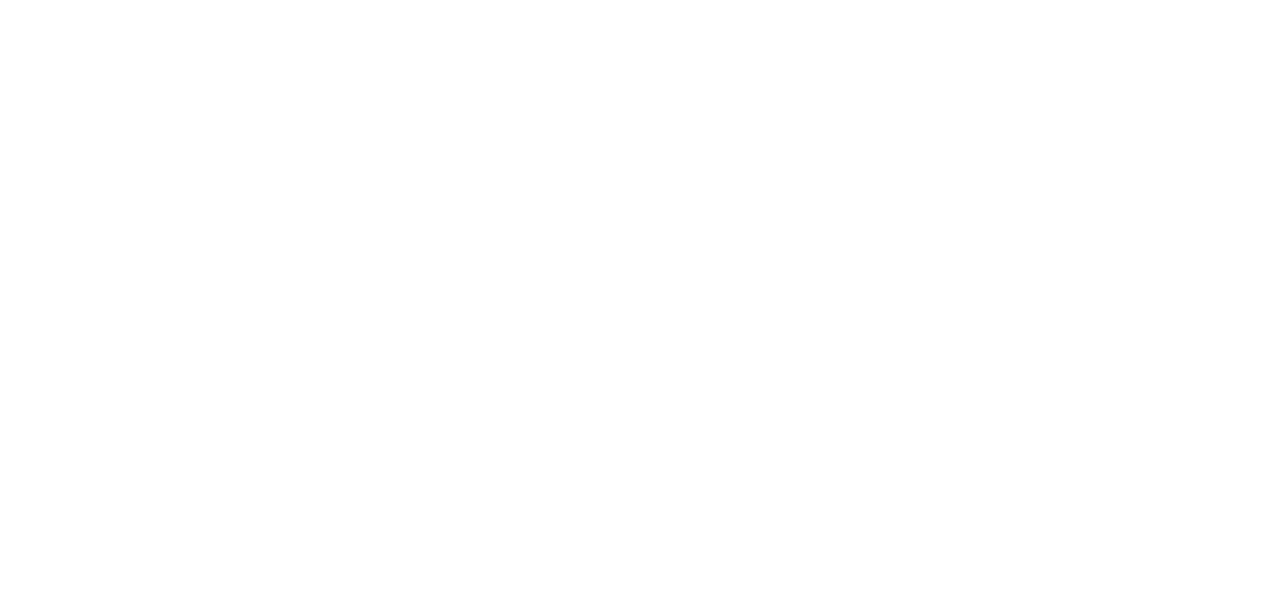
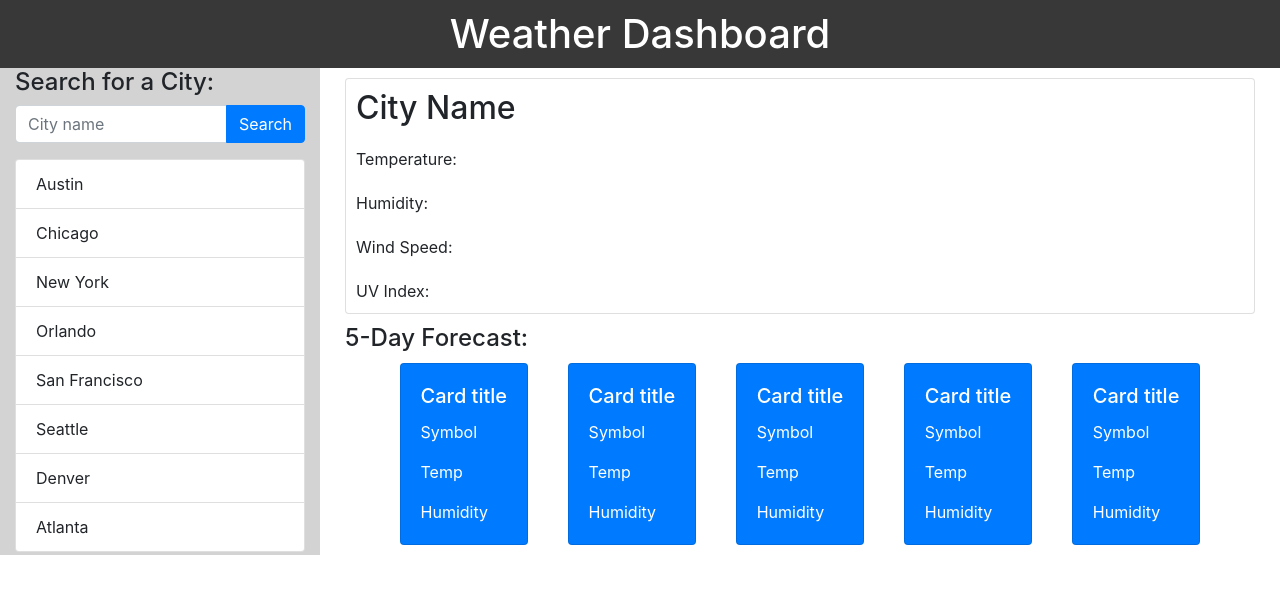
Before and after one commit to TonyV1487/Weather-Dashboard, a plain HTML site: page index.html in a window 1280 px wide. Drawn offline with nearby package versions, Linux system fonts and the light colour scheme.

Commit message:
Return OBJ for searched city

```diff
--- a/index.html
+++ b/index.html
@@ -5,6 +5,136 @@
     <meta name="viewport" content="width=device-width, initial-scale=1.0" />
     <meta http-equiv="X-UA-Compatible" content="ie=edge" />
     <title>Document</title>
+    <link
+      rel="stylesheet"
+      href="https://necolas.github.io/normalize.css/8.0.1/normalize.css"
+    />
+    <!-- Adding jQuery -->
+    <script
+      type="text/javascript"
+      src="https://cdnjs.cloudflare.com/ajax/libs/jquery/3.2.1/jquery.min.js"
+    ></script>
+    <!-- Adding bootstrap -->
+    <link
+      rel="stylesheet"
+      href="https://stackpath.bootstrapcdn.com/bootstrap/4.3.1/css/bootstrap.min.css"
+      integrity="sha384-ggOyR0iXCbMQv3Xipma34MD+dH/1fQ784/j6cY/iJTQUOhcWr7x9JvoRxT2MZw1T"
+      crossorigin="anonymous"
+    />
+    <!-- Adding local CSS file -->
+    <link rel="stylesheet" type="text/css" href="style.css" />
+    <!-- Adding JS file -->
+    <script type="text/javascript" src="./script.js"></script>
   </head>
-  <body></body>
+  <body>
+    <div class="container-fluid">
+      <div class="header row">
+        <h1 class="margin10">Weather Dashboard</h1>
+      </div>
+      <div class="content row">
+        <div class="col-3 grayBg">
+          <h4>Search for a City:</h4>
+          <div class="input-group mb-3">
+            <input
+              type="text"
+              class="form-control"
+              placeholder="City name"
+              aria-label="City name"
+              aria-describedby="button-addon2"
+              id="citySearch"
+            />
+            <div class="input-group-append">
+              <button class="btn btn-primary" type="button" id="button-addon2">
+                Search
+              </button>
+            </div>
+          </div>
+          <ul class="list-group">
+            <li class="list-group-item">Austin</li>
+            <li class="list-group-item">Chicago</li>
+            <li class="list-group-item">New York</li>
+            <li class="list-group-item">Orlando</li>
+            <li class="list-group-item">San Francisco</li>
+            <li class="list-group-item">Seattle</li>
+            <li class="list-group-item">Denver</li>
+            <li class="list-group-item">Atlanta</li>
+          </ul>
+        </div>
+        <div class="col-9">
+          <div class="card margin10">
+            <h2 class="margin10">City Name</h2>
+            <div class="margin10">Temperature:</div>
+            <div class="margin10">Humidity:</div>
+            <div class="margin10">Wind Speed:</div>
+            <div class="margin10">UV Index:</div>
+          </div>
+          <h4 class="margin10">5-Day Forecast:</h4>
+          <div class="row margin10">
+            <div class="col-12 fiveDayCardCol">
+              <div class="bg-primary card fiveDayCard text-white">
+                <div class="card-body">
+                  <h5 class="card-title 1DayTitle">Card title</h5>
+                  <p class="cart-text 1DaySymbol">Symbol</p>
+                  <p class="card-text 1DayTemp">
+                    Temp
+                  </p>
+                  <p class="card-text 1DayHumidity">
+                    Humidity
+                  </p>
+                </div>
+              </div>
+              <div class="bg-primary card fiveDayCard text-white">
+                <div class="card-body">
+                  <h5 class="card-title 2DayTitle">Card title</h5>
+                  <p class="cart-text 2DaySymbol">Symbol</p>
+                  <p class="card-text 2DayTemp">
+                    Temp
+                  </p>
+                  <p class="card-text 2DayHumidity">
+                    Humidity
+                  </p>
+                </div>
+              </div>
+              <div class="bg-primary card fiveDayCard text-white">
+                <div class="card-body">
+                  <h5 class="card-title 3DayTitle">Card title</h5>
+                  <p class="cart-text 3DaySymbol">Symbol</p>
+                  <p class="card-text 3DayTemp">
+                    Temp
+                  </p>
+                  <p class="card-text 3DayHumidity">
+                    Humidity
+                  </p>
+                </div>
+              </div>
+              <div class="bg-primary card fiveDayCard text-white">
+                <div class="card-body">
+                  <h5 class="card-title 4DayTitle">Card title</h5>
+                  <p class="cart-text 4DaySymbol">Symbol</p>
+                  <p class="card-text 4DayTemp">
+                    Temp
+                  </p>
+                  <p class="card-text 4DayHumidity">
+                    Humidity
+                  </p>
+                </div>
+              </div>
+              <div class="bg-primary card fiveDayCard text-white">
+                <div class="card-body">
+                  <h5 class="card-title 5DayTitle">Card title</h5>
+                  <p class="cart-text 5DaySymbol">Symbol</p>
+                  <p class="card-text 5DayTemp">
+                    Temp
+                  </p>
+                  <p class="card-text 5DayHumidity">
+                    Humidity
+                  </p>
+                </div>
+              </div>
+            </div>
+          </div>
+        </div>
+      </div>
+    </div>
+  </body>
 </html>
--- a/script.js
+++ b/script.js
@@ -0,0 +1,21 @@
+$(document).ready(function() {
+  apiKey = 'a35408144a5c190a5dad6b16befef222';
+  function currentWeather(city) {
+    var queryUrl =
+      'http://api.openweathermap.org/data/2.5/weather?q=' +
+      city +
+      '&APPID=' +
+      apiKey;
+    $.ajax({
+      url: queryUrl,
+      method: 'GET'
+    }).then(function(response) {
+      console.log(response);
+    });
+  }
+
+  $('#button-addon2').on('click', function() {
+    cityName = $('#citySearch').val();
+    currentWeather(cityName);
+  });
+});
--- a/style.css
+++ b/style.css
@@ -0,0 +1,18 @@
+.fiveDayCard {
+}
+.fiveDayCardCol {
+  display: flex;
+  justify-content: space-evenly;
+}
+.grayBg {
+  background-color: lightgray;
+}
+.header {
+  background-color: rgb(56, 56, 56);
+  color: white;
+  display: flex;
+  justify-content: center;
+}
+.margin10 {
+  margin: 10px;
+}
```
